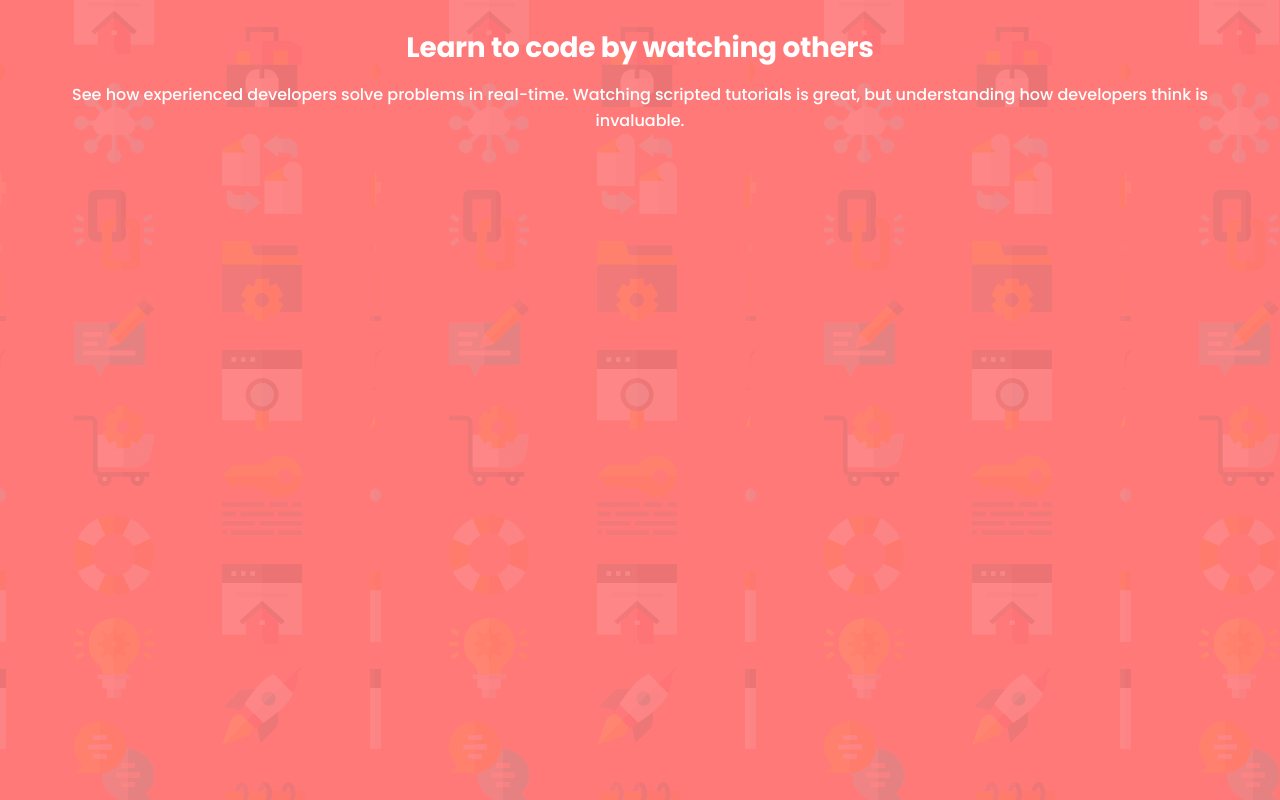
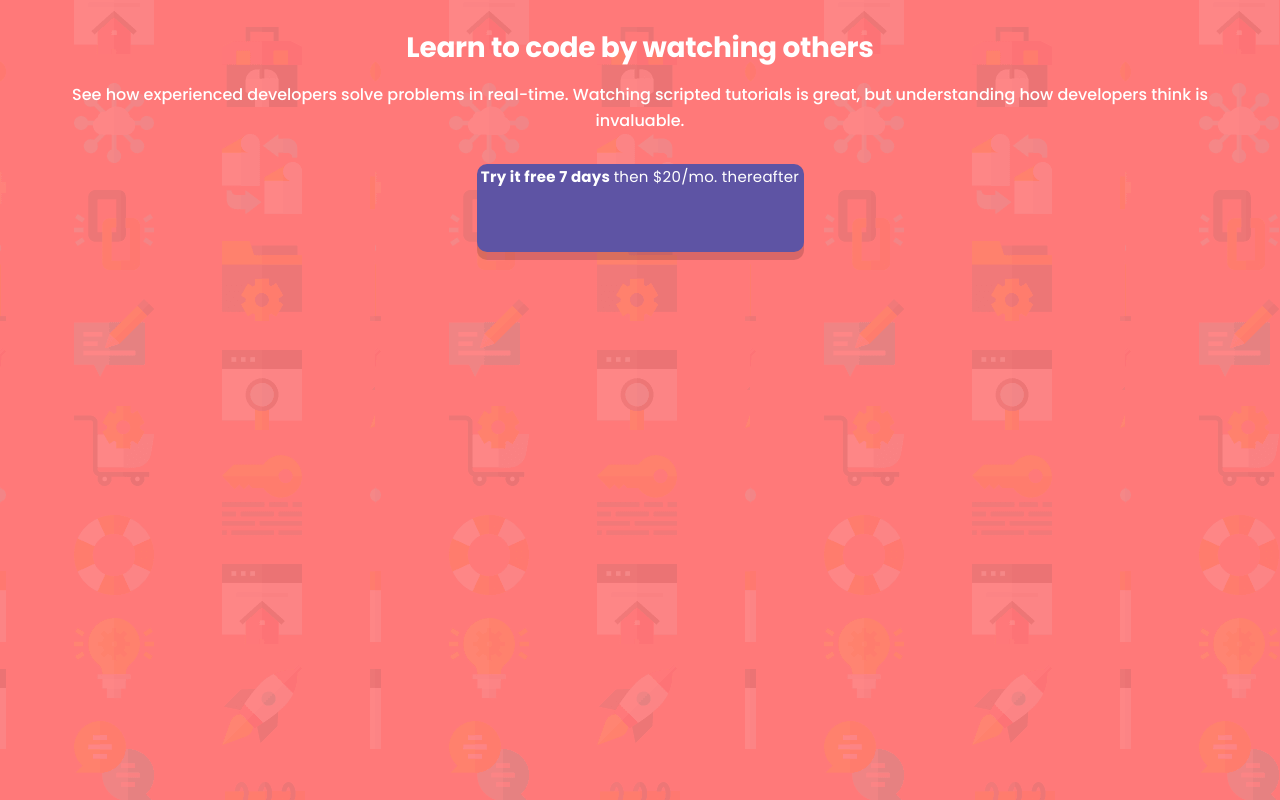
Before and after one commit to gia-grigalashvili/intro-component-with-signup-form-master-ty, a React (Vite) app: page / in a window 1280 px wide. Built offline with nearby package versions, Linux system fonts and the light colour scheme; a web font is replaced by a local one.

Commit message:
made components

```diff
--- a/src/App.tsx
+++ b/src/App.tsx
@@ -1,11 +1,13 @@
 import styled from "styled-components";
 import "./App.css";
 import Text from "./components/Text";
+import Inputs from "./components/Inputs";
 function App() {
   return (
     <>
       <Maindiv>
         <Text />
+        <Inputs></Inputs>
       </Maindiv>
     </>
   );
@@ -13,5 +15,6 @@ function App() {
 
 const Maindiv = styled.div`
   display: flex;
+  flex-direction: column;
 `;
 export default App;
--- a/src/components/Inputs.tsx
+++ b/src/components/Inputs.tsx
@@ -2,7 +2,15 @@ import React from "react";
 import styled from "styled-components";
 
 function Inputs() {
-  return <MainInputs>Inputs</MainInputs>;
+  return (
+    <MainInputs>
+      <div className="box">
+        <p>
+          Try it free 7 days <span> then $20/mo. thereafter</span>
+        </p>
+      </div>
+    </MainInputs>
+  );
 }
 
 const MainInputs = styled.div`
@@ -11,5 +19,31 @@ const MainInputs = styled.div`
   align-items: center;
   text-align: center;
   justify-content: center;
+
+  .box {
+    width: 327px;
+    height: 88px;
+    flex-shrink: 0;
+    border-radius: 10px;
+    background: #5e54a4;
+    box-shadow: 0px 8px 0px 0px rgba(0, 0, 0, 0.15);
+    color: #fff;
+    text-align: center;
+    font-family: Poppins;
+    font-size: 15px;
+    font-style: normal;
+    font-weight: 700;
+    line-height: 26px; /* 173.333% */
+    letter-spacing: 0.268px;
+  }
+  span {
+    color: #fff;
+    font-family: Poppins;
+    font-size: 15px;
+    font-style: normal;
+    font-weight: 400;
+    line-height: 26px;
+    letter-spacing: 0.268px;
+  }
 `;
 export default Inputs;
```
